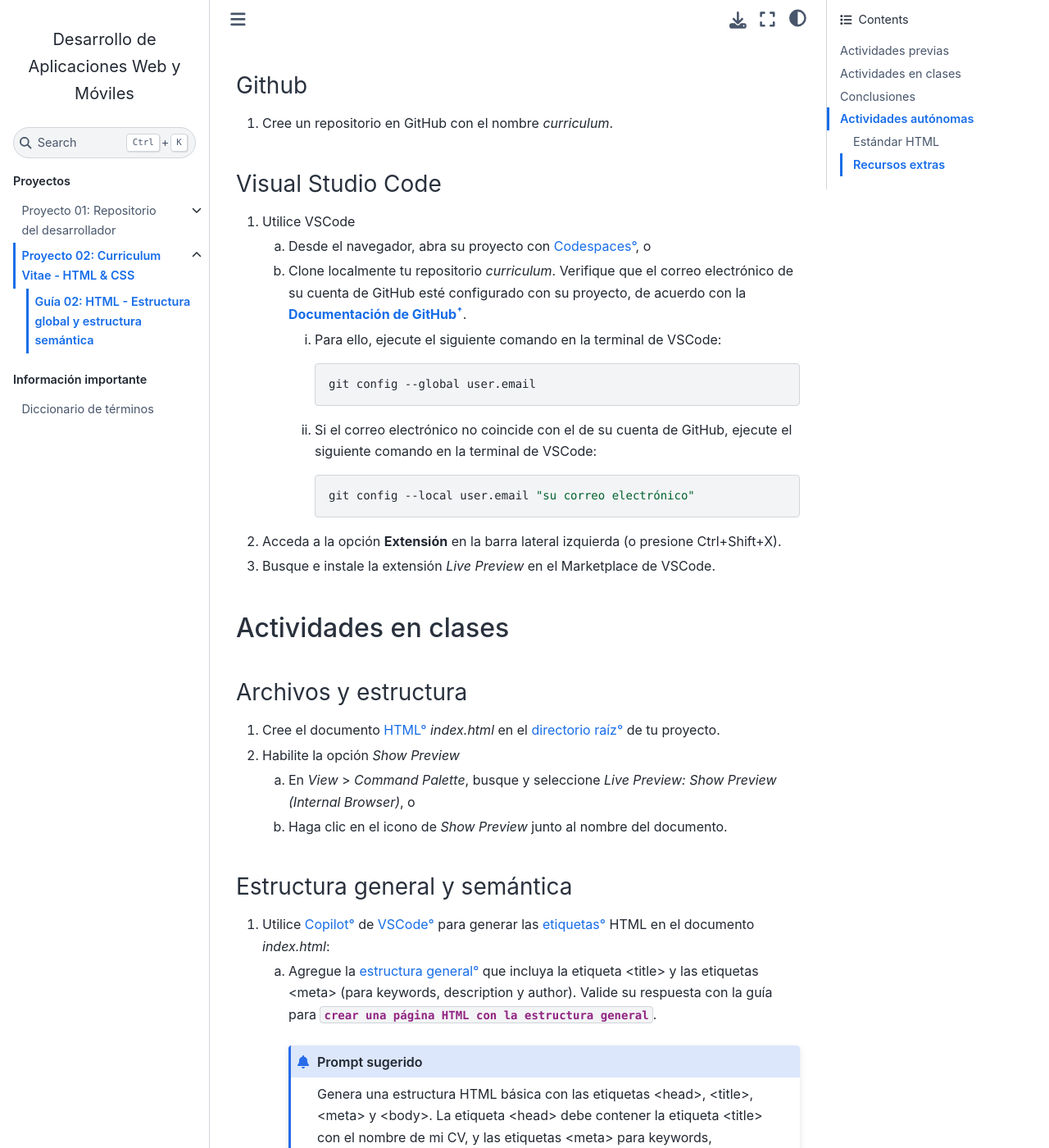
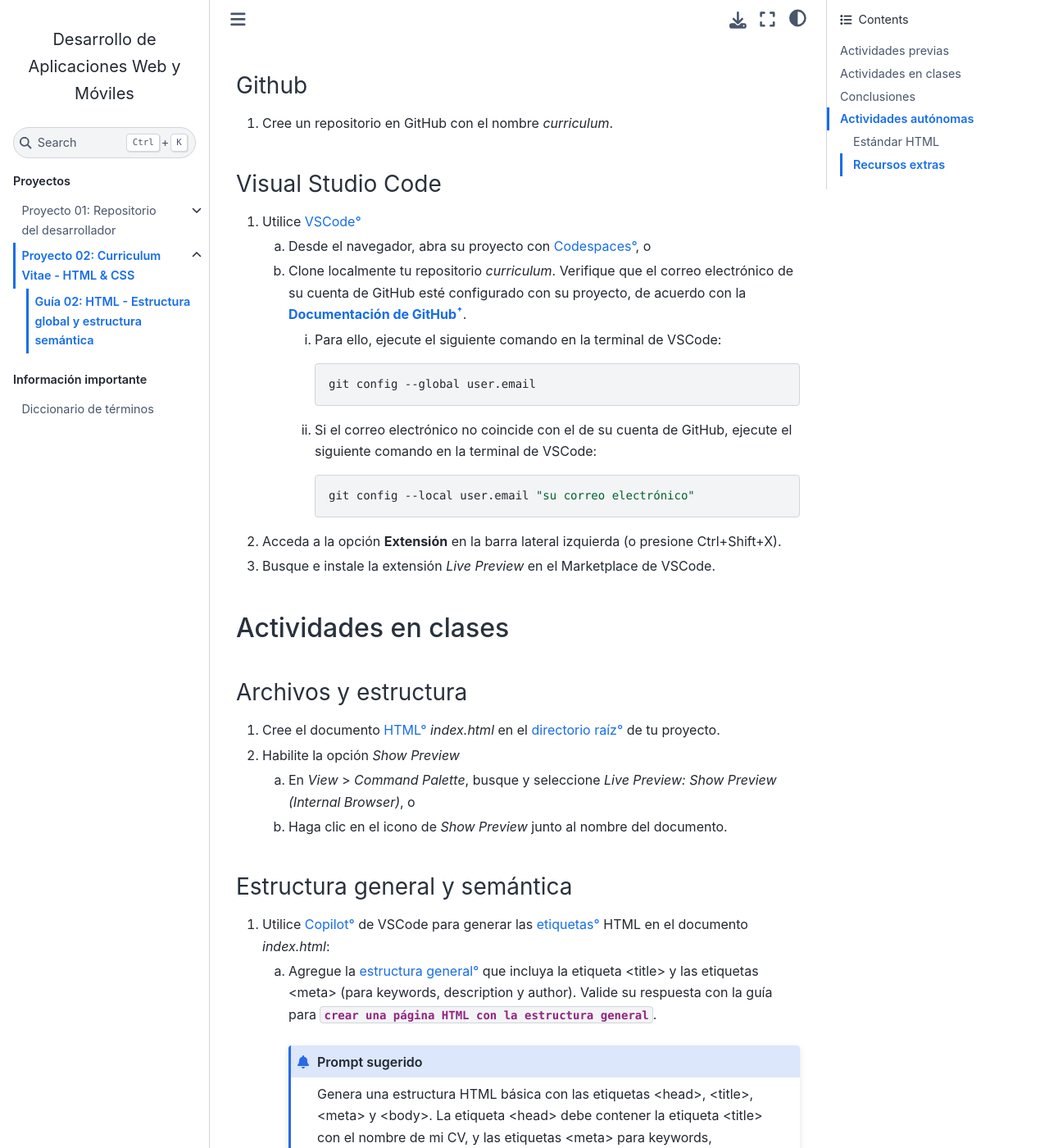
Before and after one commit to DAWMFIEC/DAWM-AI, a Sphinx documentation site: the page built from docs/source/guias/guia02.rst, in a window 1280 px wide and 1400 px high, scrolled down 570 px. Shown: the whole window at 82% size. Built offline with Sphinx 7.4.7 and the Sphinx Book theme 1.1.4, drawn with Linux system fonts in a browser that asks for light colours; pages that are not in the unit, such as notebooks, are missing from menus; comment, search, counter and statistics services are not loaded; part of the change alters nothing that is shown.

```diff
--- a/docs/source/guias/guia02.rst
+++ b/docs/source/guias/guia02.rst
@@ -29,7 +29,7 @@ Github
 Visual Studio Code
 ------------------
 
-1. Utilice VSCode
+1. Utilice :term:`VSCode`
 
    a) Desde el navegador, abra su proyecto con :term:`Codespaces`, o
    b) Clone localmente tu repositorio *curriculum*. Verifique que el correo electrónico de su cuenta de GitHub esté configurado con su proyecto, de acuerdo con la `Documentación de GitHub <https://docs.github.com/es/account-and-profile/setting-up-and-managing-your-personal-account-on-github/managing-email-preferences/setting-your-commit-email-address#setting-your-email-address-for-a-single-repository>`_.
@@ -66,7 +66,7 @@ Archivos y estructura
 Estructura general y semántica
 ------------------------------
 
-1. Utilice :term:`Copilot` de :term:`VSCode` para generar las :term:`etiquetas` HTML en el documento *index.html*:
+1. Utilice :term:`Copilot` de VSCode para generar las :term:`etiquetas` HTML en el documento *index.html*:
 
    a) Agregue la :term:`estructura general` que incluya la etiqueta <title> y las etiquetas <meta> (para keywords, description y author). Valide su respuesta con la guía para :download:`crear una página HTML con la estructura general <./pdfs/guia02-estructurageneral.pdf>`.
 
```
